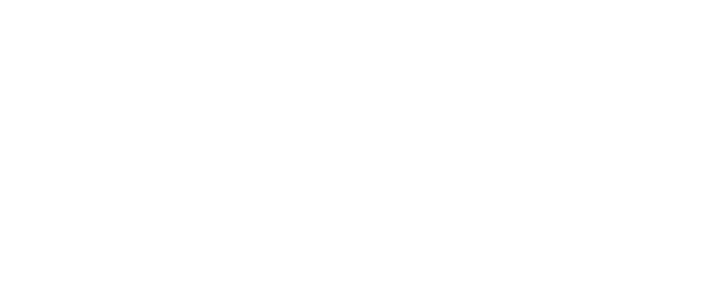
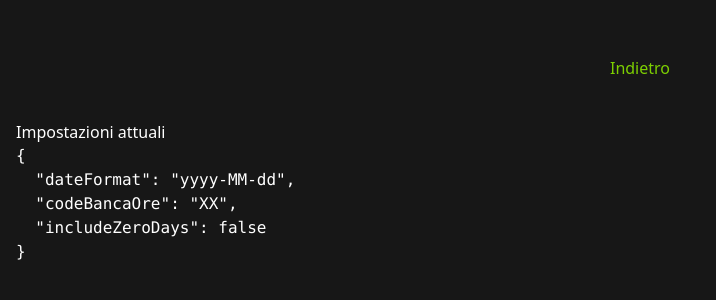
Before and after one commit to mcafi/godimento-banca-ore, a React (Vite) app: page /settings in a window 1280 px wide. Before the commit this address had no page. Shown: the top 300 px of the page, without its empty margins (0-716 px from the left). Built offline with nearby package versions, Linux system fonts and the light colour scheme.

Commit message:
adding components

```diff
--- a/src/App.tsx
+++ b/src/App.tsx
@@ -1,7 +1,8 @@
 import { open, message } from "@tauri-apps/plugin-dialog";
 
 import "./App.css";
-import { useNavigate } from "react-router";
+import { Link, useNavigate } from "react-router";
+import { Button } from "./components/Button";
 
 function App() {
   let navigate = useNavigate();
@@ -33,14 +34,13 @@ function App() {
 
   return (
     <main className="bg-neutral-900 min-h-screen p-4">
-      <div className="flex items-center justify-center h-full py-10">
-        <button
-          className="text-white bg-lime-900 px-4 py-2 rounded-lg hover:cursor-pointer drop-shadow-[0_0_15px_rgba(25,46,3,0)] hover:drop-shadow-[0_0_15px_rgb(25,46,3)] transition-all"
-          type="button"
-          onClick={openFile}
-        >
-          Clicca per selezionare un file
-        </button>
+      <div className="flex flex-col items-center justify-center h-full py-10">
+        <Button onClick={openFile}>Clicca per selezionare un file</Button>
+        <div>
+          <Link to="/settings" className="text-lime-500 hover:underline">
+            Impostazioni
+          </Link>
+        </div>
       </div>
     </main>
   );
--- /dev/null
+++ b/src/components/Button.tsx
@@ -0,0 +1,22 @@
+import React, { ButtonHTMLAttributes } from "react";
+
+type ButtonProps = ButtonHTMLAttributes<HTMLButtonElement> & {
+  variant?: "primary" | "secondary";
+  children: React.ReactNode;
+};
+
+export const Button: React.FC<ButtonProps> = ({
+  children,
+  variant = "primary",
+  ...props
+}) => {
+  return (
+    <button
+      type="button"
+      className="text-white bg-lime-900 px-4 py-2 rounded-lg hover:cursor-pointer drop-shadow-[0_0_15px_rgba(25,46,3,0)] hover:drop-shadow-[0_0_15px_rgb(25,46,3)] transition-all"
+      {...props}
+    >
+      {children}
+    </button>
+  );
+};
--- a/src/hooks/useUserConfig.ts
+++ b/src/hooks/useUserConfig.ts
@@ -11,7 +11,7 @@ export type UserConfig = {
 
 const defaultConfig: UserConfig = {
     dateFormat: "yyyy-MM-dd",
-    codeBancaOre: "BO",
+    codeBancaOre: "XX",
     includeZeroDays: false,
 };
 
--- a/src/main.tsx
+++ b/src/main.tsx
@@ -1,14 +1,15 @@
-import React from "react";
 import ReactDOM from "react-dom/client";
 import App from "./App";
 import File from "./views/File";
 import { BrowserRouter, Route, Routes } from "react-router";
+import Settings from "./views/Settings";
 
 ReactDOM.createRoot(document.getElementById("root") as HTMLElement).render(
   <BrowserRouter>
     <Routes>
       <Route path="/" element={<App />} />
       <Route path="/file" element={<File />} />
+      <Route path="/settings" element={<Settings />} />
     </Routes>
   </BrowserRouter>
 );
--- /dev/null
+++ b/src/views/Settings.tsx
@@ -0,0 +1,23 @@
+import { useUserConfig } from "@/hooks/useUserConfig";
+import React from "react";
+import { Link } from "react-router";
+
+const Settings: React.FC = () => {
+  const { config, updateConfig, resetConfig, saveConfig } = useUserConfig();
+
+  return (
+    <main className="bg-neutral-900 min-h-screen p-4 text-white">
+      <div className="flex items-center justify-center h-full py-10">
+        <Link to="/" className="text-lime-500 hover:underline">
+          Indietro
+        </Link>
+      </div>
+      <div>
+        <h2>Impostazioni attuali</h2>
+        <pre>{JSON.stringify(config, null, 2)}</pre>
+      </div>
+    </main>
+  );
+};
+
+export default Settings;
```
Also changed, not shown: 1 other file (tests, documents, lock files or other folders).
